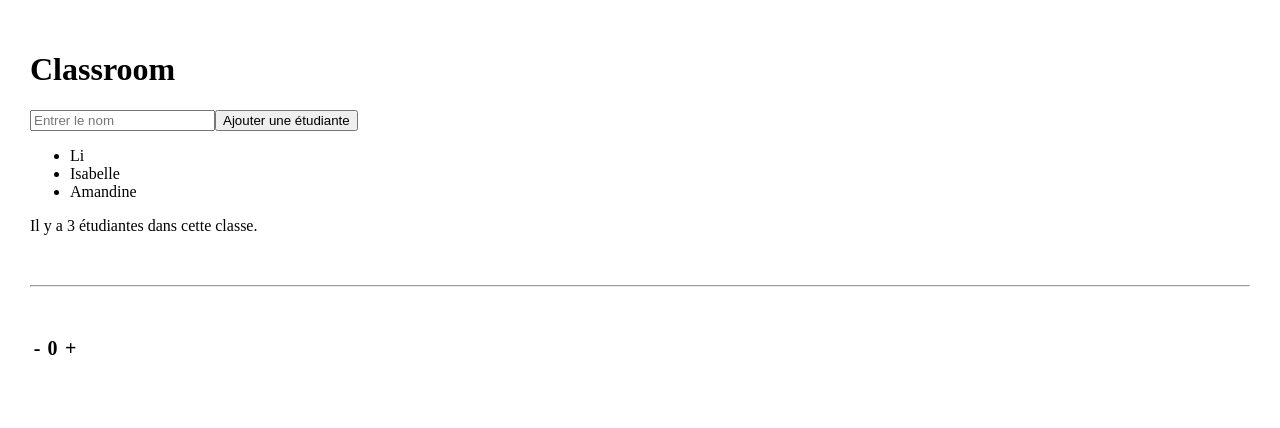
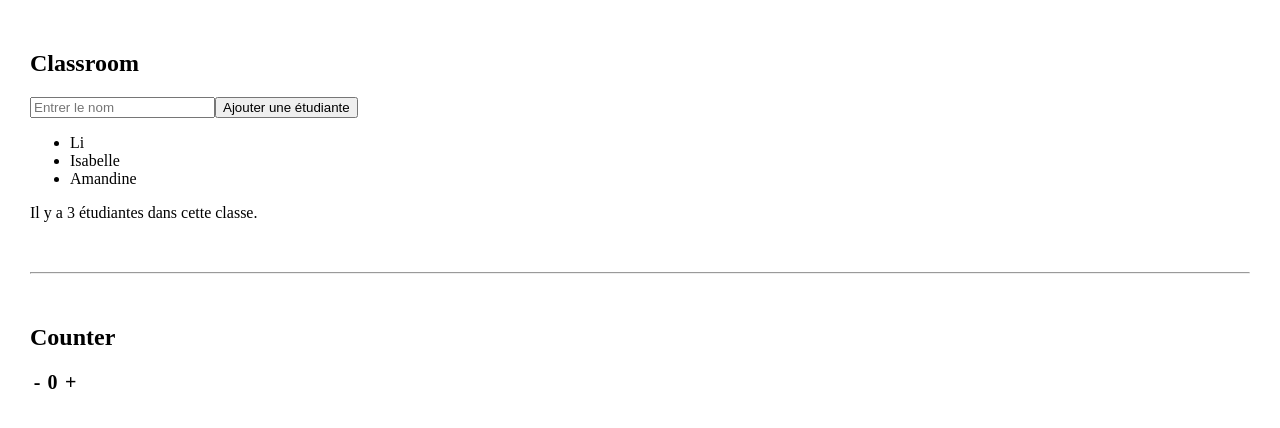
Before and after one commit to bmuday/exo2, a React (Create React App) app: page / in a window 1280 px wide. Shown: the top 428 px of the page. Built offline with nearby package versions, Linux system fonts and the light colour scheme.

Commit message:
style project

```diff
--- a/src/components/Classroom.jsx
+++ b/src/components/Classroom.jsx
@@ -21,7 +21,7 @@ function Classroom({ students, setStudents }) {
 
   return (
     <div id="classroom">
-      <h1>Classroom</h1>
+      <h2>Classroom</h2>
       <form onSubmit={addStudent}>
         <input
           type="text"
--- a/src/components/Count.jsx
+++ b/src/components/Count.jsx
@@ -19,16 +19,18 @@ const Count = () => {
   };
 
   const countUp = () => {
-    console.log("test", test);
     const newCounter = counter + 1;
     setCounter(newCounter);
   };
 
   return (
-    <div id="count">
-      <span onClick={countDown}>-</span>
-      {counter}
-      <span onClick={countUp}>+</span>
+    <div>
+      <h2>Counter</h2>
+      <div id="count">
+        <span onClick={countDown}>-</span>
+        {counter}
+        <span onClick={countUp}>+</span>
+      </div>
     </div>
   );
 };
--- a/src/index.css
+++ b/src/index.css
@@ -15,6 +15,6 @@ hr {
   margin: 50px auto;
 }
 
-.count span {
+#count span {
   cursor: pointer;
 }
```
